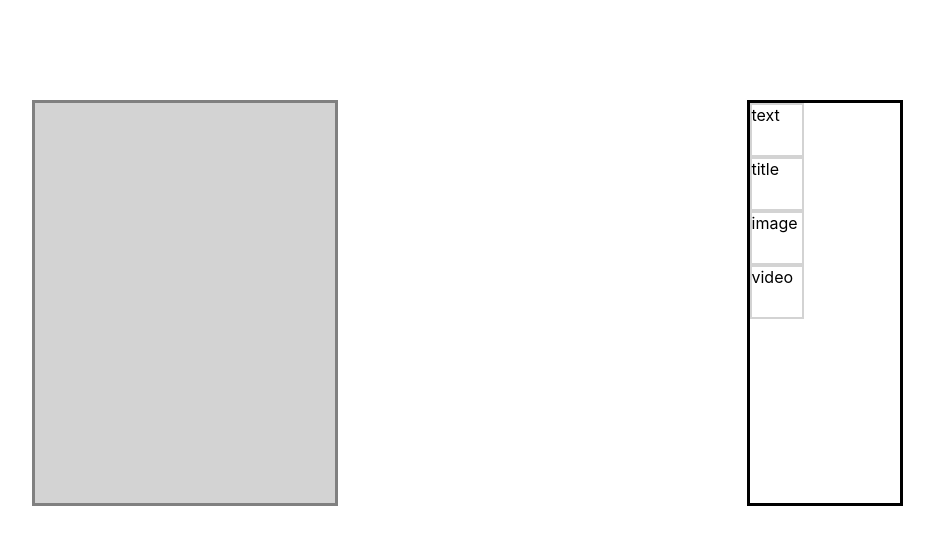
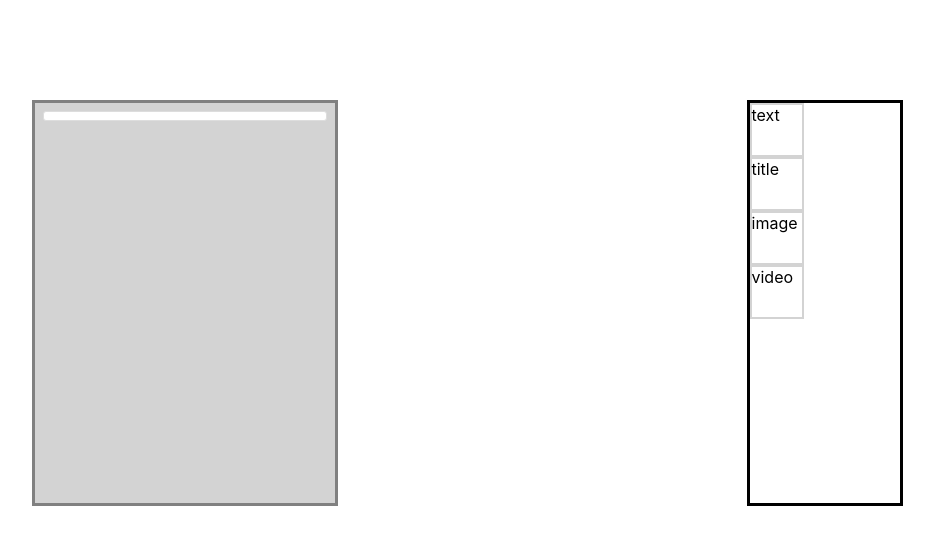
Before and after one commit to kimzou/DnD, a React (Create React App) app: page / in a window 1280 px wide. Shown: the top 544 px of the page, without its empty margins (173-1107 px from the left). Built offline with nearby package versions, Linux system fonts and the light colour scheme.

Commit message:
components can be dropped many times

```diff
--- a/src/App.js
+++ b/src/App.js
@@ -5,7 +5,7 @@ import styled from 'styled-components';
 import initialData from './initialData';
 import MimoDisplay from './components/MimoDisplay';
 import MimoComponent from './components/MimoComponent';
-import Input from './input';
+import { reorder, copy } from './helpers';
 
 const Container =  styled.div`
   display: flex;
@@ -29,7 +29,14 @@ const ComponentList = styled.div`
 
 const App = () => {
 
-  const [data, setData] = useState(initialData);
+  const [data, setData] = useState({
+    ...initialData,
+    list: {
+      ['list-1']: [],
+    }
+  });
+
+  const [count, setCount] = useState(0);
 
   const onDragEnd = result => {
     console.log('drag end');
@@ -44,40 +51,74 @@ const App = () => {
     // TODO: return if destination is the same or the item is back to this place
 
     // keep the component dragged in an array
-    const droppedCompo = data.droppedCompo ? data.droppedCompo : [];
 
+    // const droppedCompo = data.droppedCompo ? data.droppedCompo : [];
+
+    // setData({
+    //   ...data,
+    //   droppedCompo: [
+    //     ...droppedCompo,
+    //     result.draggableId
+    //   ],
+    // });
+    const list = data.list;
+    console.log("splice",Array.from(data.components[draggableId]).splice(destination.index, 0, {...list}));
+    console.log('keys', Object.keys(data.list).length);
+
+    console.log('destination.droppableId', destination.droppableId);
+    console.log('list destination', list[destination.droppableId]);
+    setCount(count + 1)
     setData({
       ...data,
-      droppedCompo: [
-        ...droppedCompo,
-        result.draggableId
-      ],
-    });
+      list: {
+        ...list,
+        // Name of the droppable list
+        [destination.droppableId]: {
+          // [Array.from(data.components[draggableId]).splice(destination.index, 0, {...list})]: {
+          ...list[destination.droppableId],
+          // Name of the component but if exists replace the old one so it has to be an increment number
+          [`${count}-${draggableId}`]: data.components[draggableId]
+          // [Object.keys(data.list).length\]: data.components[draggableId]
+          // [Array.from(data.components[draggableId]).splice(destination.index, 0, {...list})]: data.components[draggableId]
+        }
+      }
+    })
 
-    console.log({droppedCompo});
+    if (source.draggableId === destination.draggableId) {
+
+      // setData({
+      //   components: {
+      //     ...data.components,
+      //     [destination.droppableId]: reorder(
+      //       data.components[result.draggableId],
+      //       source.index,
+      //       destination.index
+      //     )
+      //   }
+      // })
+    }
+
+    // console.log({droppedCompo});
     console.log({data});
-
-    // const componentOrder = Array.from(data.componentOrder);
-    // const componentName = componentOrder[source.index];
-    // const item = data.components[componentName].onDrop;
-    // return item;
   }
 
   return(
     <DragDropContext onDragEnd={onDragEnd}>
         <Container>
-          <Droppable droppableId="mimo-area">
+          {/* <Droppable droppableId="mimo-area">
               {provided => (
                 <MimoArea
                   {...provided.droppableProps}
                   ref={provided.innerRef}
-                >
-                  <MimoDisplay compo={data}/>
-                  {provided.placeholder}
+                > */}
+                <MimoArea>
+                  <MimoDisplay list={data.list}/>
                 </MimoArea>
-              )}
-            </Droppable>
-            <Droppable droppableId="mimo-components" isDropDisabled={true}>
+                  {/* {provided.placeholder}
+                </MimoArea> */}
+              {/* )}
+            </Droppable> */}
+            <Droppable droppableId="components" isDropDisabled={true}>
               {provided => (
                 <ComponentList {...provided.droppableProps} ref={provided.innerRef}>
                   {data.componentOrder.map((c, i) => {
--- a/src/components/MimoDisplay.jsx
+++ b/src/components/MimoDisplay.jsx
@@ -1,17 +1,107 @@
 import React from 'react';
+import styled from 'styled-components';
+import { Droppable, Draggable } from 'react-beautiful-dnd';
+
+const List = styled.div`
+    border: 1px
+        ${props => (props.isDraggingOver ? 'dashed #000' : 'solid #ddd')};
+    background: #fff;
+    padding: 0.5rem 0.5rem 0;
+    border-radius: 3px;
+    flex: 0 0 150px;
+    font-family: sans-serif;
+`;
+
+const Container = styled(List)`
+    margin: 0.5rem 0.5rem 1.5rem;
+    // background-color: lightgrey;
+    // width: 300px;
+    // height: 400px;
+    // margin: 100px auto;
+`;
+
+const Item = styled.div`
+    //display: inline-block;
+    width: 50px;
+    height: 50px;
+    border: 2px solid lightgrey;
+    background-color: white;
+    display: flex;
+    align-items: flex-start;
+    align-content: flex-start;
+`;
+
+const Notice = styled.div`
+    display: flex;
+    align-items: center;
+    align-content: center;
+    justify-content: center;
+    padding: 0.5rem;
+    margin: 0 0.5rem 0.5rem;
+    border: 1px solid transparent;
+    line-height: 1.5;
+    color: #aaa;
+`;
 
 const MimoDisplay = props => {
 
     // map the state to render components who has been moved
 
+
+    // valid an input
     return(
         <>
-        {console.log('props', props.compo)}
+        {console.log('props list', props.list)}
+        {/* {console.log({props})} */}
+        {Object.keys(props.list).map((l, i) => (
+            <Droppable key={l} droppableId={l}>
+                {(provided, snapshot) => (
+                    <Container
+                        ref={provided.innerRef}
+                        isDraggingOver={snapshot.isDraggingOver}
+                        {...provided.droppableProps}
+                    >
 
-        {props.compo.droppedCompo && props.compo.droppedCompo.map((c, i) => {
+                    {console.log({l})}
+                    {console.log('length', Object.keys(props.list[l]).length)}
+                    {console.log({provided, snapshot})}
+                    {console.log('map', props.list[l])}
+                            {
+                            Object.keys(props.list[l]).length
+                                ? Object.values(props.list[l]).map(
+                                    (item, i) => (
+                                        <Draggable
+                                            key={i}
+                                            draggableId={`mimo-item-${item.id}`}
+                                            index={i}
+                                            type={`${props.list[l]}`}
+                                        >
+                                            {(provided, snapshot) => (
+                                                <Item
+                                                ref={provided.innerRef}
+                                                {...provided.dragHandleProps}
+                                                {...provided.draggableProps}
+                                                isDragging={snapshot.isDragging}
+                                                >
+                                                    {item.onDrop}
+                                                {console.log({item})}
+                                                </Item>
+                                            )}
+                                        </Draggable>
+                                    )
+                                )
+                                : !provided.placeholder && (<Notice>Drop items here</Notice>)
+                            }
+                            {provided.placeholder}
+                        </Container>
+                )}
+            </Droppable>
+        ))}
+
+        {/* {props.compo.droppedCompo && props.compo.droppedCompo.map((c, i) => {
             const onDrop = props.compo.components[c].onDrop;
             return <p key={i}>{onDrop}</p>
-        })}
+        })} */}
         </>
     );
 }
--- /dev/null
+++ b/src/helpers.js
@@ -0,0 +1,37 @@
+export const reorder = (list, startIndex, endIndex) => {
+    console.log('reoder', {list, startIndex, endIndex});
+
+    const result = Array.from(list);
+    console.log('reorder result', result);
+
+    const [removed] = result.splice(startIndex, 1);
+    result.splice(endIndex, 0, removed);
+    console.log('reorder return', result);
+
+    return result;
+};
+
+export const copy = (source, destination, droppableSource, droppableDestination) => {
+    const sourceClone = Array.from(source);
+    const destClone = Array.from(destination);
+    const item = sourceClone[droppableSource.index];
+
+    // destClone.splice(droppableDestination.index, 0, { ...item, id: uuid() });
+    destClone.splice(droppableDestination.index, 0, { ...item,});
+
+    return destClone;
+};
+
+export const move = (source, destination, droppableSource, droppableDestination) => {
+    const sourceClone = Array.from(source);
+    const destClone = Array.from(destination);
+    const [removed] = sourceClone.splice(droppableSource.index, 1);
+
+    destClone.splice(droppableDestination.index, 0, removed);
+
+    const result = {};
+    result[droppableSource.droppableId] = sourceClone;
+    result[droppableDestination.droppableId] = destClone;
+
+    return result;
+};
```
